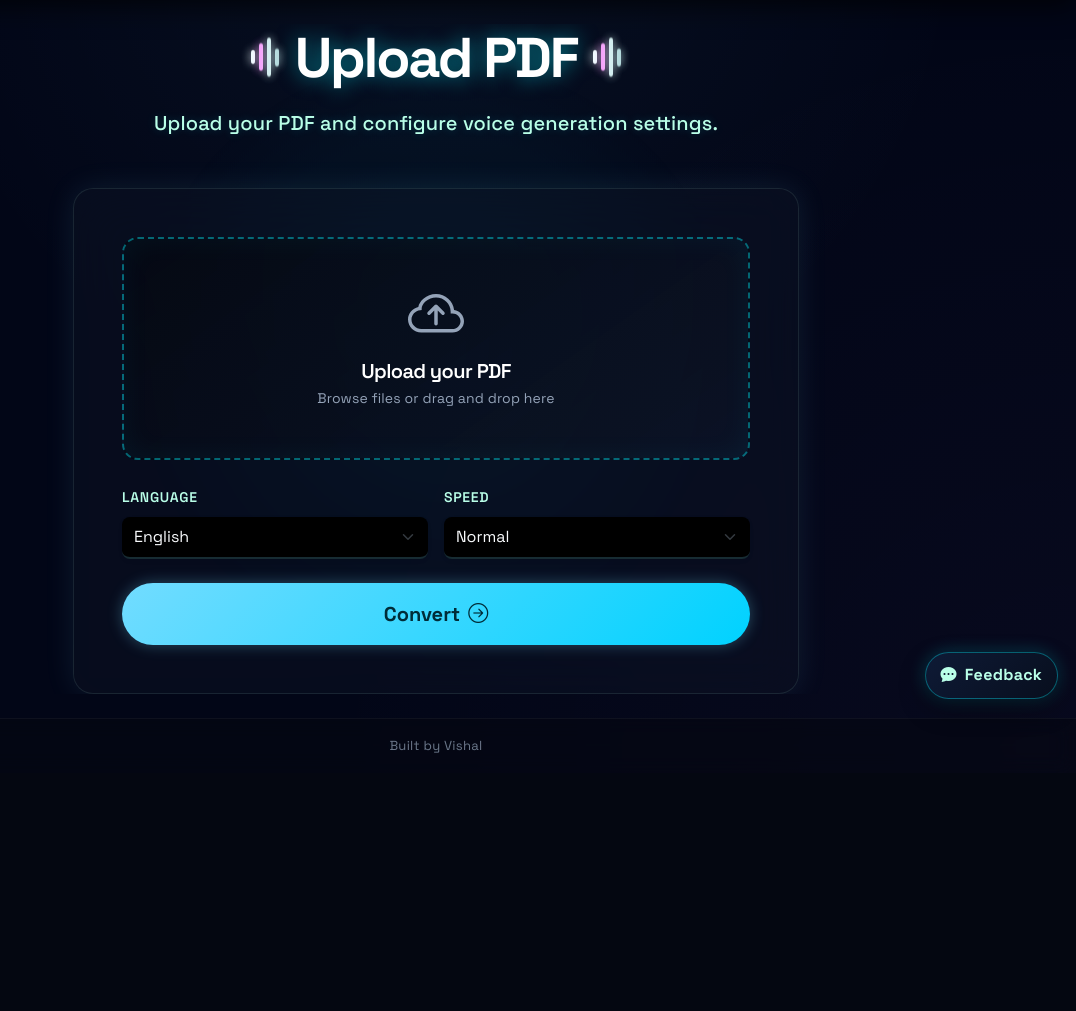
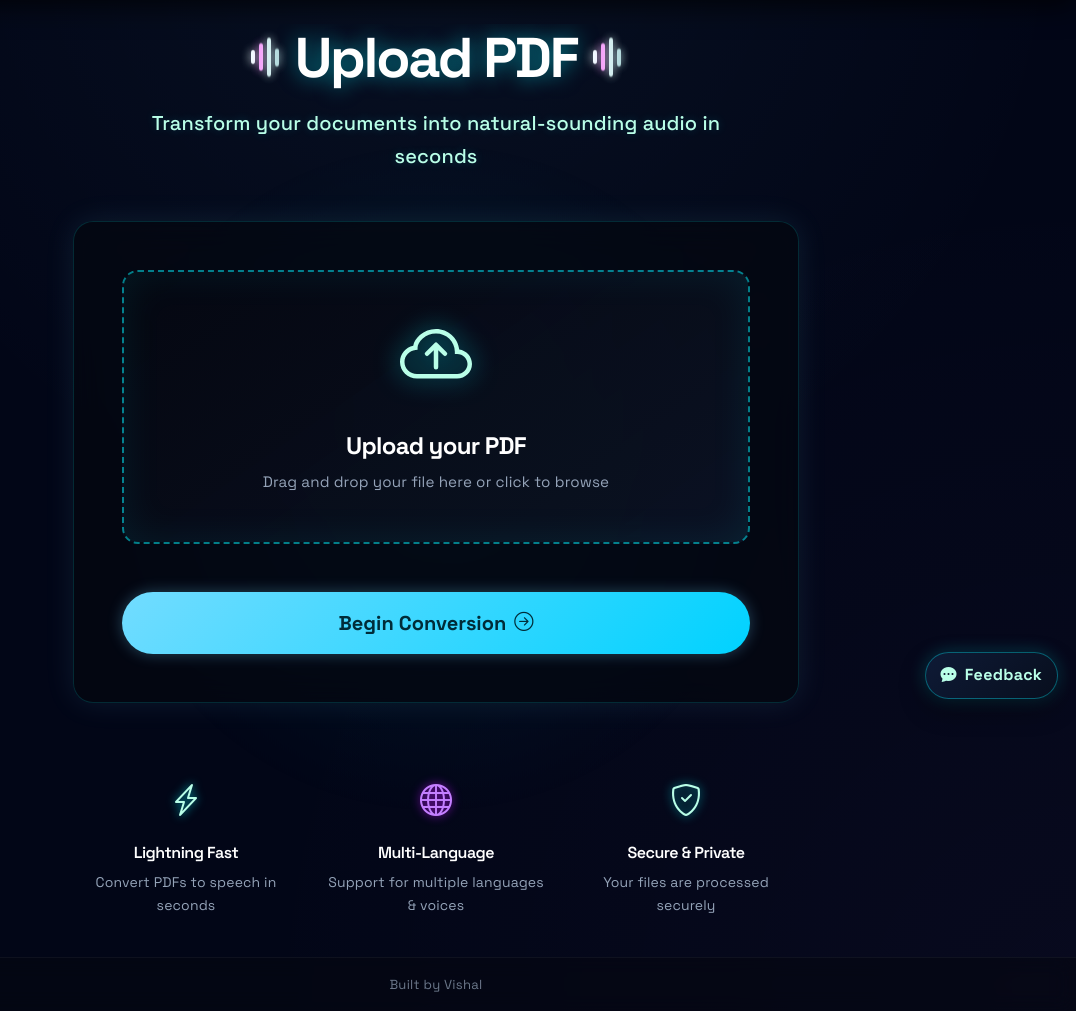
Before and after one commit to Vish-0806/EchoScript_PDF_to_Audio_Translator, a Flask app: page /upload in a window 1280 px wide. Shown: the part 83-1094 px from the top of the page, without its empty margins (204-1280 px from the left). Before the commit the page ends 836 px from the top, so only its background shows below. Run offline with Flask 3, Linux system fonts and the light colour scheme.

Commit message:
Finalized EchoScript

```diff
--- a/app.py
+++ b/app.py
@@ -229,7 +229,7 @@ def synthesize_chunk(chunk_text, chunk_path, voice, rate_multiplier):
 		loop.close()
 
 
-def generate_audio(text, conversion_id, voice, rate_multiplier, text_is_clean=False):
+def generate_audio(text, conversion_id, voice, rate_multiplier, output_filename="output.mp3", text_is_clean=False):
 	"""Generate audio from text using optimized parallel chunk processing."""
 	global audio_status
 	start_time = time.time()
@@ -286,7 +286,7 @@ def generate_audio(text, conversion_id, voice, rate_multiplier, text_is_clean=Fa
 
 			# Merge chunks in exact original order
 			os.makedirs(app.static_folder, exist_ok=True)
-			output_path = os.path.join(app.static_folder, "output.mp3")
+			output_path = os.path.join(app.static_folder, output_filename)
 
 			with open(output_path, "wb") as output_file:
 				for chunk_path in temp_chunk_paths:
@@ -317,7 +317,7 @@ def generate_audio(text, conversion_id, voice, rate_multiplier, text_is_clean=Fa
 		pending_conversions.pop(conversion_id, None)
 
 
-def generate_audio_fast(text, voice, rate_multiplier, text_is_clean=False, use_chunked=None):
+def generate_audio_fast(text, voice, rate_multiplier, output_filename="output.mp3", text_is_clean=False, use_chunked=None):
 	"""Generate FAST mode audio synchronously with adaptive chunk strategy."""
 	global audio_status
 	start_time = time.time()
@@ -338,7 +338,7 @@ def generate_audio_fast(text, voice, rate_multiplier, text_is_clean=False, use_c
 			return False
 
 		os.makedirs(app.static_folder, exist_ok=True)
-		output_path = os.path.join(app.static_folder, "output.mp3")
+		output_path = os.path.join(app.static_folder, output_filename)
 
 		# Use chunked parallel synthesis for large texts; single call for short text.
 		# If use_chunked is provided, honor explicit mode selection from /convert.
@@ -415,9 +415,10 @@ def upload():
 		return render_template("upload.html")
 
 	file = request.files.get("pdf_file")
-	language = request.form.get("language", "en")
-	speed = request.form.get("speed", "normal")
-	translate_enabled = request.form.get("translate") == "on"
+	# Use default values for language and speed since they're no longer on upload form
+	language = "en"
+	speed = "normal"
+	translate_enabled = False
 	if not file:
 		return "No file provided", 400
 
@@ -437,11 +438,15 @@ def upload():
 	word_count = len(full_text.split())
 	estimated_minutes = int(round(word_count / 160))
 
+	# Extract PDF filename and remove extension to use for audio output
+	pdf_filename = file.filename.rsplit(".", 1)[0] if file.filename else "output"
+
 	# Store for conversion
 	conversion_id = uuid4().hex
 	pending_conversions[conversion_id] = {
 		"text": full_text,
 		"estimated_minutes": estimated_minutes,
+		"pdf_filename": pdf_filename,
 	}
 
 	return render_template(
@@ -477,6 +482,7 @@ def convert():
 		return "No text available for conversion", 400
 
 	text = conversion_data.get("text", "")
+	pdf_filename = conversion_data.get("pdf_filename", "output")
 	estimated_minutes = conversion_data.get("estimated_minutes")
 
 	if not text:
@@ -496,6 +502,9 @@ def convert():
 	print(f"  Speed: {speed} ({rate_multiplier}x)")
 	print("="*60)
 
+	# Construct output filename with .mp3 extension
+	output_filename = f"{pdf_filename}.mp3"
+
 	# AUTO MODE 1: no translation needed (translate OFF OR language is English)
 	# If short text (<3000): direct TTS; else chunked parallel FAST mode.
 	if not needs_translation:
@@ -509,6 +518,7 @@ def convert():
 			text,
 			voice,
 			rate_multiplier,
+			output_filename=output_filename,
 			text_is_clean=False,
 			use_chunked=use_chunked_fast,
 		)
@@ -517,7 +527,7 @@ def convert():
 			return "Audio generation failed", 500
 
 		# Redirect directly to audio page (instant feedback, no polling)
-		return redirect(url_for("audio_ready", estimated_minutes=estimated_minutes, language=language, voice=voice, speed=speed, translate=translate_enabled))
+		return redirect(url_for("audio_ready", conversion_id=conversion_id, estimated_minutes=estimated_minutes, language=language, voice=voice, speed=speed, translate=translate_enabled))
 
 	# AUTO MODE 2: translation + TTS pipeline per chunk for maximum overlap.
 	print("[/convert] → TRANSLATION + TTS PIPELINE MODE\n")
@@ -616,7 +626,7 @@ def convert():
 				raise RuntimeError(f"Pipeline chunk {index} file missing: {chunk_path}")
 
 		os.makedirs(app.static_folder, exist_ok=True)
-		output_path = os.path.join(app.static_folder, "output.mp3")
+		output_path = os.path.join(app.static_folder, output_filename)
 
 		with open(output_path, "wb") as output_file:
 			for chunk_path in temp_chunk_paths:
@@ -635,7 +645,7 @@ def convert():
 			except Exception:
 				pass
 
-	return redirect(url_for("audio_ready", estimated_minutes=estimated_minutes, language=language, voice=voice, speed=speed, translate=translate_enabled))
+	return redirect(url_for("audio_ready", conversion_id=conversion_id, estimated_minutes=estimated_minutes, language=language, voice=voice, speed=speed, translate=translate_enabled))
 
 
 @app.route("/status")
@@ -646,6 +656,7 @@ def status():
 
 @app.route("/audio_ready")
 def audio_ready():
+	conversion_id = request.args.get("conversion_id", "")
 	estimated_minutes = request.args.get("estimated_minutes", type=int)
 	language = request.args.get("language", "en")
 	voice = request.args.get("voice", LANGUAGE_VOICE_MAP.get(language, "en-US-AriaNeural"))
@@ -655,7 +666,15 @@ def audio_ready():
 		translate_enabled = last_config.get("translate", True)
 	else:
 		translate_enabled = translate_raw.lower() == "true"
-	output_path = os.path.join(app.static_folder, "output.mp3")
+
+	# Get pdf_filename from conversion data
+	pdf_filename = "output"
+	if conversion_id and conversion_id in pending_conversions:
+		pdf_filename = pending_conversions[conversion_id].get("pdf_filename", "output")
+
+	# Construct the audio filename
+	audio_filename = f"{pdf_filename}.mp3"
+	output_path = os.path.join(app.static_folder, audio_filename)
 	file_size = None
 
 	if os.path.exists(output_path):
@@ -664,6 +683,7 @@ def audio_ready():
 
 	return render_template(
 		"audio.html",
+		audio_filename=audio_filename,
 		estimated_minutes=estimated_minutes,
 		file_size=file_size,
 		language=language,
--- a/templates/audio.html
+++ b/templates/audio.html
@@ -24,7 +24,7 @@
                     <!-- Custom Audio Player -->
                     <div class="custom-audio-container" style="background: rgba(6, 14, 29, 0.8); border-radius: 1rem; padding: 1.5rem; border: 1px solid var(--glass-border);">
                         <audio id="main-audio" preload="metadata">
-                            <source src="/static/output.mp3" type="audio/mpeg">
+                            <source src="/static/{{ audio_filename }}" type="audio/mpeg">
                             Your browser does not support the audio element.
                         </audio>
 
@@ -86,7 +86,7 @@
                 </div>
 
                 <div class="audio-actions d-flex gap-3 justify-content-center flex-wrap fade-in-up mt-5" style="animation-delay: 0.6s;">
-                    <a href="/static/output.mp3" download class="btn btn-primary btn-lg btn-upload rounded-pill px-4 px-md-5 d-flex align-items-center">
+                    <a href="/static/{{ audio_filename }}" download class="btn btn-primary btn-lg btn-upload rounded-pill px-4 px-md-5 d-flex align-items-center">
                         <i class="bi bi-download me-2 fs-5"></i> Download Audio
                     </a>
                     <a href="/" class="btn btn-outline-primary btn-lg btn-secondary-action rounded-pill px-4 px-md-5 d-flex align-items-center">
--- a/templates/upload.html
+++ b/templates/upload.html
@@ -23,53 +23,61 @@
                     <div class="hero-bar"></div>
                 </div>
             </div>
-            <p class="fs-5 mx-auto" style="max-width: 600px; color: var(--neon-cyan); text-shadow: 0 0 10px rgba(0, 243, 255, 0.2); font-weight: 500;">Upload your PDF and configure voice generation settings.</p>
+            <p class="fs-5 mx-auto mb-0" style="max-width: 600px; color: var(--neon-cyan); text-shadow: 0 0 10px rgba(0, 243, 255, 0.2); font-weight: 500;">Transform your documents into natural-sounding audio in seconds</p>
         </div>
 
-        <div class="card glass-card border-0 p-4 p-md-5 fade-in-up" style="animation-delay: 0.15s;">
+        <div class="card glass-card border-0 p-4 p-md-5 fade-in-up" style="animation-delay: 0.15s; backdrop-filter: blur(16px);">
             <form action="{{ url_for('upload') }}" method="POST" enctype="multipart/form-data">
-                <div class="upload-drop-zone mb-4 position-relative rounded-4 p-5 text-center" id="drop-zone">
+                <div class="upload-drop-zone mb-5 position-relative rounded-4 p-5 text-center" id="drop-zone">
                     <input type="file" class="position-absolute top-0 start-0 w-100 h-100 opacity-0" id="pdf_file" name="pdf_file" accept=".pdf" required style="cursor: pointer;">
                     <div class="upload-content pointer-events-none">
-                        <svg id="upload-icon" xmlns="http://www.w3.org/2000/svg" width="56" height="56" fill="currentColor" class="bi bi-cloud-arrow-up mb-3" style="color: var(--text-secondary); transition: all 0.3s ease;" viewBox="0 0 16 16">
-                            <path fill-rule="evenodd" d="M7.646 5.146a.5.5 0 0 1 .708 0l2 2a.5.5 0 0 1-.708.708L8.5 6.707V10.5a.5.5 0 0 1-1 0V6.707L6.354 7.854a.5.5 0 1 1-.708-.708z"/>
-                            <path d="M4.406 3.342A5.53 5.53 0 0 1 8 2c2.69 0 4.923 2 5.166 4.579C14.758 6.804 16 8.137 16 9.773 16 11.569 14.502 13 12.687 13H3.781C1.708 13 0 11.366 0 9.318c0-1.763 1.266-3.223 2.942-3.593.143-.863.698-1.723 1.464-2.383zm.653.757c-.757.653-1.153 1.44-1.153 2.056v.448l-.445.049C2.064 6.805 1 7.952 1 9.318 1 10.785 2.23 12 3.781 12h8.906C13.98 12 15 10.988 15 9.773c0-1.216-1.02-2.228-2.313-2.228h-.5v-.5C12.188 4.825 10.328 3 8 3a4.53 4.53 0 0 0-2.941 1.1z"/>
-                        </svg>
-                        <h5 class="fw-semibold mb-1 text-white" id="drop-text">Upload your PDF</h5>
-                        <p class="text-secondary small mb-0" id="file-name">Browse files or drag and drop here</p>
+                        <div class="mb-4">
+                            <svg id="upload-icon" xmlns="http://www.w3.org/2000/svg" width="72" height="72" fill="currentColor" class="bi bi-cloud-arrow-up mb-3" style="color: var(--neon-cyan); transition: all 0.3s ease; filter: drop-shadow(0 0 12px rgba(0, 243, 255, 0.6));" viewBox="0 0 16 16">
+                                <path fill-rule="evenodd" d="M7.646 5.146a.5.5 0 0 1 .708 0l2 2a.5.5 0 0 1-.708.708L8.5 6.707V10.5a.5.5 0 0 1-1 0V6.707L6.354 7.854a.5.5 0 1 1-.708-.708z"/>
+                                <path d="M4.406 3.342A5.53 5.53 0 0 1 8 2c2.69 0 4.923 2 5.166 4.579C14.758 6.804 16 8.137 16 9.773 16 11.569 14.502 13 12.687 13H3.781C1.708 13 0 11.366 0 9.318c0-1.763 1.266-3.223 2.942-3.593.143-.863.698-1.723 1.464-2.383zm.653.757c-.757.653-1.153 1.44-1.153 2.056v.448l-.445.049C2.064 6.805 1 7.952 1 9.318 1 10.785 2.23 12 3.781 12h8.906C13.98 12 15 10.988 15 9.773c0-1.216-1.02-2.228-2.313-2.228h-.5v-.5C12.188 4.825 10.328 3 8 3a4.53 4.53 0 0 0-2.941 1.1z"/>
+                            </svg>
+                        </div>
+                        <h4 class="fw-bold mb-2 text-white" id="drop-text" style="font-size: 1.5rem;">Upload your PDF</h4>
+                        <p class="text-secondary mb-0" id="file-name" style="font-size: 0.95rem;">Drag and drop your file here or click to browse</p>
                     </div>
                 </div>
 
-                <div class="row g-3 mb-4">
-                    <div class="col-sm-6">
-                        <label class="form-label fw-semibold text-secondary small text-uppercase upload-field-label">Language</label>
-                        <select class="form-select border-0 shadow-sm rounded-3 py-2" name="language">
-                            <option value="en" selected>English</option>
-                            <option value="hi">Hindi</option>
-                            <option value="es">Spanish</option>
-                            <option value="kn">Kannada</option>
-                        </select>
-                    </div>
-                    <div class="col-sm-6">
-                        <label class="form-label fw-semibold text-secondary small text-uppercase upload-field-label">Speed</label>
-                        <select class="form-select border-0 shadow-sm rounded-3 py-2" name="speed">
-                            <option value="slow">Slow</option>
-                            <option value="normal" selected>Normal</option>
-                            <option value="fast">Fast</option>
-                        </select>
-                    </div>
-                </div>
-
-                <div class="d-grid mt-4">
+                <div class="d-grid">
                     <button type="submit" id="submit-btn" class="btn btn-primary btn-lg rounded-pill position-relative overflow-hidden border-0 text-white fw-bold py-3 upload-submit-btn">
                         <span class="position-relative z-1 d-flex align-items-center justify-content-center" id="submit-text">
-                            <span class="me-2 fs-5">Convert</span>
-                            <i class="bi bi-arrow-right-circle"></i>
+                            <span class="me-2 fs-5">Begin Conversion</span>
+                            <i class="bi bi-arrow-right-circle" style="font-size: 1.2rem;"></i>
                         </span>
                         <div class="btn-glow position-absolute top-0 start-0 w-100 h-100"></div>
                     </button>
                 </div>
             </form>
+        </div>
+
+        <div class="mt-5 pt-4 fade-in-up" style="animation-delay: 0.25s;">
+            <div class="row g-4">
+                <div class="col-md-4 text-center">
+                    <div class="feature-icon mb-3">
+                        <i class="bi bi-lightning-charge" style="font-size: 2rem; color: var(--neon-cyan); text-shadow: 0 0 10px rgba(0, 243, 255, 0.7);"></i>
+                    </div>
+                    <h6 class="fw-semibold text-white mb-2">Lightning Fast</h6>
+                    <p class="text-secondary small">Convert PDFs to speech in seconds</p>
+                </div>
+                <div class="col-md-4 text-center">
+                    <div class="feature-icon mb-3">
+                        <i class="bi bi-globe" style="font-size: 2rem; color: var(--neon-purple); text-shadow: 0 0 10px rgba(188, 19, 254, 0.7);"></i>
+                    </div>
+                    <h6 class="fw-semibold text-white mb-2">Multi-Language</h6>
+                    <p class="text-secondary small">Support for multiple languages & voices</p>
+                </div>
+                <div class="col-md-4 text-center">
+                    <div class="feature-icon mb-3">
+                        <i class="bi bi-shield-check" style="font-size: 2rem; color: var(--neon-cyan); text-shadow: 0 0 10px rgba(0, 243, 255, 0.7);"></i>
+                    </div>
+                    <h6 class="fw-semibold text-white mb-2">Secure & Private</h6>
+                    <p class="text-secondary small">Your files are processed securely</p>
+                </div>
+            </div>
         </div>
     </div>
 </section>
@@ -103,12 +111,14 @@
 
     function highlight(e) {
         dropZone.style.borderColor = 'var(--neon-cyan)';
-        dropZone.style.background = 'linear-gradient(145deg, rgba(114, 220, 255, 0.05) 0%, rgba(15, 23, 42, 0.7) 100%)';
+        dropZone.style.background = 'linear-gradient(145deg, rgba(0, 243, 255, 0.08) 0%, rgba(15, 23, 42, 0.7) 100%)';
+        dropZone.style.boxShadow = '0 0 40px rgba(0, 243, 255, 0.25) inset, 0 0 20px rgba(0, 243, 255, 0.3)';
     }
 
     function unhighlight(e) {
         dropZone.style.borderColor = '';
         dropZone.style.background = '';
+        dropZone.style.boxShadow = '';
     }
 
     fileInput.addEventListener('change', function(e) {
@@ -122,11 +132,12 @@
             }
 
             const sizeMB = (file.size / (1024 * 1024)).toFixed(2);
-            dropText.textContent = 'File Selected';
+            dropText.textContent = 'File Selected ✓';
+            dropText.style.color = 'var(--neon-cyan)';
             fileNameDisplay.textContent = `${file.name} (${sizeMB} MB)`;
             fileNameDisplay.style.color = 'var(--text-secondary)';
             uploadIcon.style.color = 'var(--neon-cyan)';
-            uploadIcon.style.filter = 'drop-shadow(0 0 8px var(--neon-cyan))';
+            uploadIcon.style.filter = 'drop-shadow(0 0 12px rgba(0, 243, 255, 0.8))';
         }
     });
 
@@ -179,17 +190,17 @@
     }
 
     .upload-drop-zone {
-        border: 2px dashed rgba(0, 243, 255, 0.4);
-        background: linear-gradient(145deg, rgba(5, 8, 17, 0.8) 0%, rgba(15, 23, 42, 0.6) 100%);
-        box-shadow: inset 0 0 30px rgba(0, 243, 255, 0.05);
-        transition: all 0.4s cubic-bezier(0.4, 0, 0.2, 1);
+        border: 2px dashed rgba(0, 243, 255, 0.5);
+        background: linear-gradient(145deg, rgba(5, 8, 17, 0.9) 0%, rgba(15, 23, 42, 0.7) 100%);
+        box-shadow: inset 0 0 40px rgba(0, 243, 255, 0.08);
+        transition: all 0.5s cubic-bezier(0.4, 0, 0.2, 1);
     }
 
     .upload-drop-zone:hover {
         border-color: var(--neon-cyan) !important;
-        background: linear-gradient(145deg, rgba(0, 243, 255, 0.05) 0%, rgba(15, 23, 42, 0.7) 100%) !important;
-        box-shadow: 0 0 35px rgba(0, 243, 255, 0.15) inset, 0 0 20px rgba(0, 243, 255, 0.2) !important;
-        transform: translateY(-2px);
+        background: linear-gradient(145deg, rgba(0, 243, 255, 0.1) 0%, rgba(15, 23, 42, 0.8) 100%) !important;
+        box-shadow: 0 0 50px rgba(0, 243, 255, 0.2) inset, 0 0 30px rgba(0, 243, 255, 0.25) !important;
+        transform: translateY(-4px);
     }
 
     .upload-field-label {
@@ -199,13 +210,18 @@
 
     .upload-submit-btn {
         background: linear-gradient(135deg, var(--neon-blue) 0%, #1d4ed8 100%);
-        box-shadow: 0 0 20px rgba(0, 243, 255, 0.4);
+        box-shadow: 0 0 25px rgba(0, 243, 255, 0.5);
         transition: all 0.4s cubic-bezier(0.175, 0.885, 0.32, 1.275);
+        font-size: 1.1rem;
     }
 
     .upload-submit-btn:hover {
-        transform: scale(1.02) translateY(-3px);
-        box-shadow: 0 10px 40px rgba(0, 243, 255, 0.7) !important;
+        transform: scale(1.03) translateY(-4px);
+        box-shadow: 0 15px 50px rgba(0, 243, 255, 0.8) !important;
+    }
+
+    .upload-submit-btn:active {
+        transform: scale(0.98);
     }
 
     .btn-glow {
@@ -217,5 +233,34 @@
     .upload-submit-btn:hover .btn-glow {
         opacity: 1 !important;
     }
+
+    .feature-icon {
+        transition: all 0.4s cubic-bezier(0.4, 0, 0.2, 1);
+    }
+
+    .col-md-4:hover .feature-icon {
+        transform: translateY(-8px);
+        filter: brightness(1.2);
+    }
+
+    .glass-card {
+        background: rgba(5, 8, 17, 0.7) !important;
+        border: 1px solid rgba(0, 243, 255, 0.15) !important;
+        backdrop-filter: blur(16px) !important;
+    }
+
+    @media (max-width: 768px) {
+        .display-4 {
+            font-size: 2rem !important;
+        }
+
+        .fs-5 {
+            font-size: 1rem !important;
+        }
+
+        .p-md-5 {
+            padding: 1.5rem !important;
+        }
+    }
 </style>
 {% endblock %}
```
